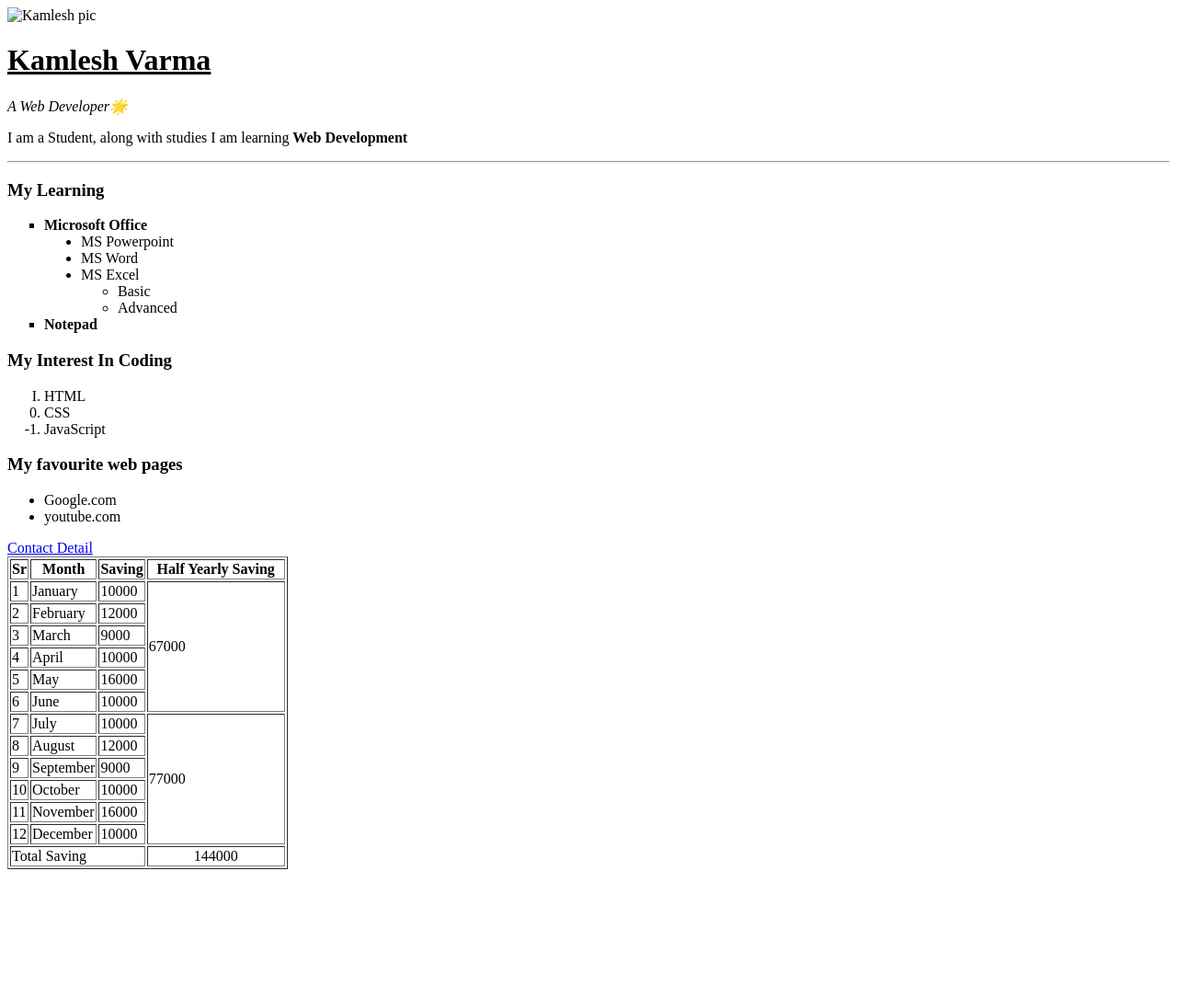
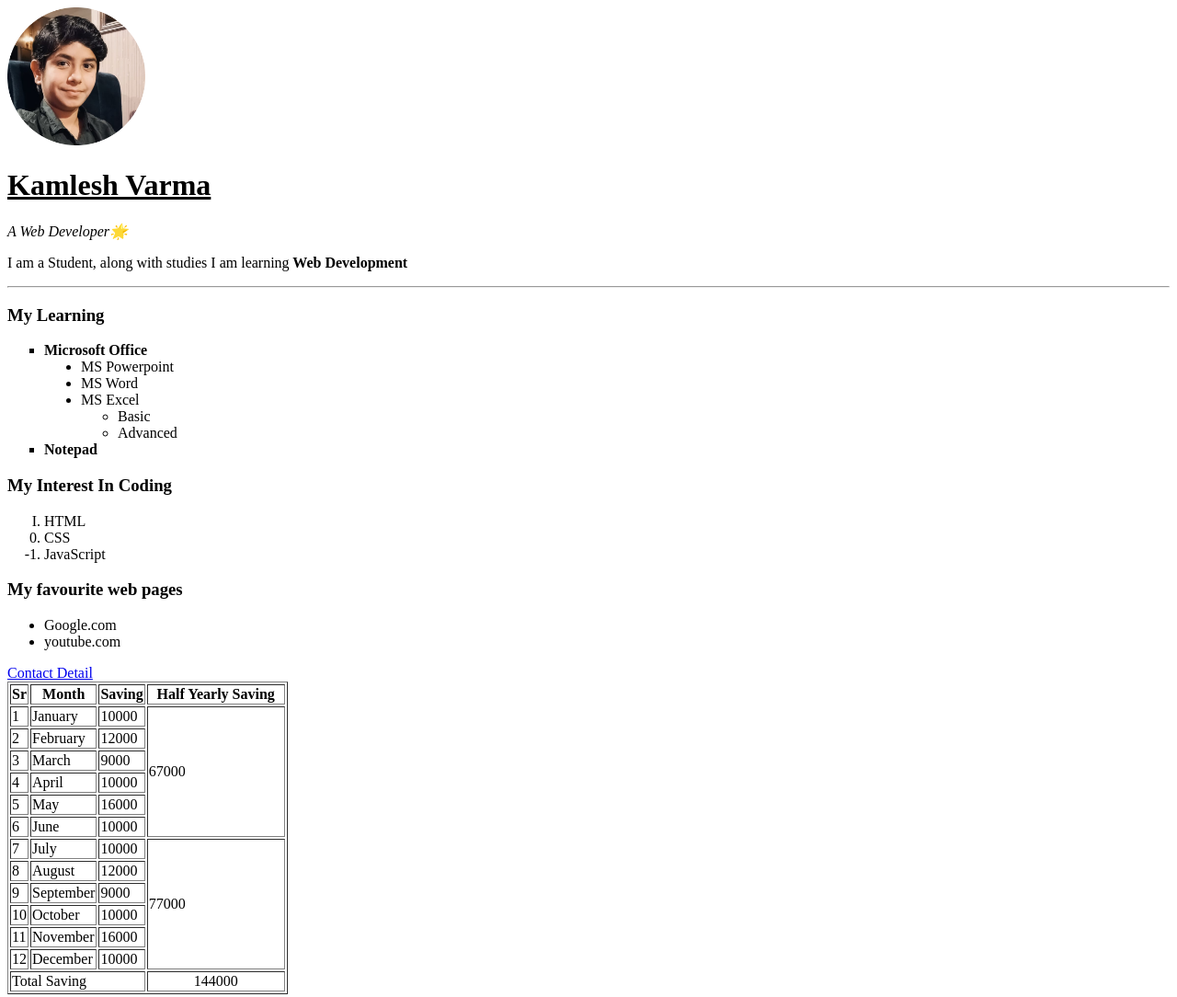
Before and after one commit to anubhaw1980/cv, a plain HTML site: page Index.html in a window 1280 px wide. Shown: the whole page at 92% size. Before the commit the page ends 953 px from the top, so only its background shows below. Drawn offline with Linux system fonts and the light colour scheme.

Commit message:
Update Index.html

```diff
--- a/Index.html
+++ b/Index.html
@@ -7,7 +7,7 @@
 </head>
 
 <body>
-  <img src="images/Kamlesh_Pic-modified.png" alt="Kamlesh pic" height="150" width="150">
+  <img src="Kamlesh_Pic-modified.png" alt="Kamlesh pic" height="150" width="150">
   <h1> <u>Kamlesh Varma</u>  </h1>
   <em>A Web Developer🌟</em>
   <br>
```
